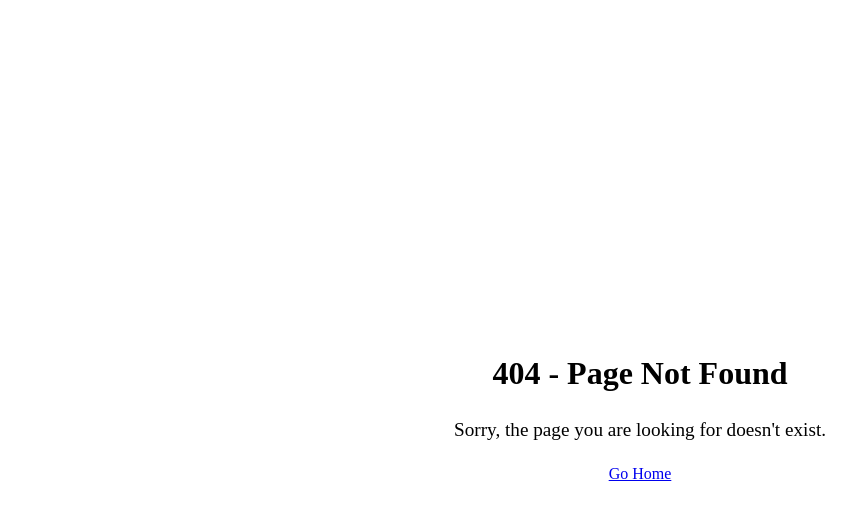
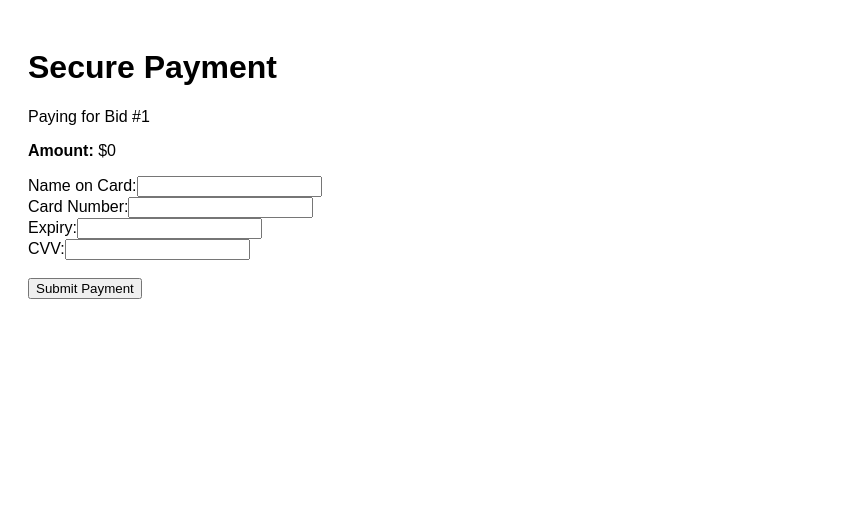
Before and after one commit to Amga20d/renohub, a React (Vite) app in the folder frontend/: page /pay/1 in a window 1280 px wide. Before the commit this address had no page. Shown: the top 520 px of the page, without its empty margins (0-860 px from the left). Built offline with nearby package versions, Linux system fonts and the light colour scheme.

Commit message:
Added Payment page and a button to dashboard

```diff
--- a/frontend/src/App.jsx
+++ b/frontend/src/App.jsx
@@ -15,7 +15,7 @@ const BidFormPage = lazy(() => import("./pages/BidFormPage"));
 // const SubmitReviewPage = lazy(() => import("./pages/SubmitReviewPage"));
 const MessagesPage = lazy(() => import("./pages/MessagesPage"));
 const ChatPage = lazy(() => import("./pages/ChatPage"));
-// const PaymentsPage = lazy(() => import("./pages/PaymentsPage"));
+const PaymentPage = lazy(() => import("./pages/PaymentPage"));
 // const InspectionsPage = lazy(() => import("./pages/InspectionsPage"));
 // const AdminUsersPage = lazy(() => import("./pages/AdminUsersPage"));
 // const AdminLogsPage = lazy(() => import("./pages/AdminLogsPage"));
@@ -40,8 +40,8 @@ function App() {
           <Route path="/bids" element={<MyBidsPage />} /> */}
           <Route path="/messages" element={<MessagesPage />} />
           <Route path="/messages/:id" element={<ChatPage />} />
-          {/* <Route path="/payments" element={<PaymentsPage />} />
-          <Route path="/inspections" element={<InspectionsPage />} />
+          <Route path="/pay/:bidId" element={<PaymentPage />} />
+          {/* <Route path="/inspections" element={<InspectionsPage />} />
           <Route path="/admin/users" element={<AdminUsersPage />} />
           <Route path="/admin/logs" element={<AdminLogsPage />} /> */}
           <Route path="/contractors" element={<ContractorPage />} />
--- a/frontend/src/components/BidCard.jsx
+++ b/frontend/src/components/BidCard.jsx
@@ -2,7 +2,7 @@ import React from 'react';
 import { getUserName } from '../helpers/utils';
 import { Link } from 'react-router-dom';
 
-const BidCard = ({ bid, users, onAccept, isAccepted }) => {
+const BidCard = ({ bid, users, onAccept, isAccepted, projectStatus }) => {
   const contractor = getUserName(bid.user_id, users);
 
   return (
@@ -10,17 +10,34 @@ const BidCard = ({ bid, users, onAccept, isAccepted }) => {
       <p>
         <strong>Contractor:</strong> {contractor} |
         <strong> Cost:</strong> ${bid.amount} |
-        <strong> Notes:</strong> {bid.notes} |
-        <strong> Status:</strong> {bid.status}
+        <strong> Notes:</strong> {bid.notes}
+        {projectStatus !== 'Bidding' && (
+          <>
+            | <strong> Status:</strong> {bid.status}
+          </>
+        )}
       </p>
+
       <div style={{ display: 'flex', gap: '10px' }}>
         <Link to={`/messages/${bid.user_id}`}>
           <button>Message Contractor</button>
         </Link>
-        {bid.status === 'Sent' && (
+
+        {bid.status === 'Sent' && projectStatus === 'Bidding' && (
           <button onClick={() => onAccept(bid.id)}>Accept Bid</button>
         )}
+
         {isAccepted && <span style={{ color: 'green', marginLeft: '10px' }}>✓ Accepted</span>}
+
+        {bid.status === 'Completed' && projectStatus === 'Completed' && (
+          <a
+            href={`/payments?bidId=${bid.id}`}
+            target="_blank"
+            rel="noopener noreferrer"
+          >
+            <button style={{ backgroundColor: '#28a745', color: '#fff' }}>Pay Now</button>
+          </a>
+        )}
       </div>
     </div>
   );
--- a/frontend/src/components/BidList.jsx
+++ b/frontend/src/components/BidList.jsx
@@ -1,7 +1,7 @@
 import React from 'react';
 import BidCard from './BidCard';
 
-const BidList = ({ bids, users, onAcceptBid, acceptedBidId }) => {
+const BidList = ({ bids, users, onAcceptBid, acceptedBidId, projectStatus }) => {
   return (
     <>
       {bids.map((bid) => (
@@ -11,6 +11,7 @@ const BidList = ({ bids, users, onAcceptBid, acceptedBidId }) => {
           users={users}
           onAccept={onAcceptBid}
           isAccepted={bid.id === acceptedBidId}
+          projectStatus={projectStatus}
         />
       ))}
     </>
--- a/frontend/src/pages/DashboardPage.jsx
+++ b/frontend/src/pages/DashboardPage.jsx
@@ -106,6 +106,7 @@ const DashboardPage = () => {
               users={users}
               onAcceptBid={(bidId) => handleAcceptBid(bidId, project.id)}
               acceptedBidId={acceptedBid?.id}
+              projectStatus={project.status}
             />
           </div>
         );
--- /dev/null
+++ b/frontend/src/pages/PaymentPage.jsx
@@ -0,0 +1,65 @@
+import React, { useState } from 'react';
+import { useParams } from 'react-router-dom';
+
+const dummyBids = [
+  { id: 9, amount: 5200 },
+  { id: 10, amount: 5300 }
+  // Add more bids as needed
+];
+
+const generateTransactionId = () => {
+  return Math.random().toString(36).substring(2, 12).toUpperCase();
+};
+
+const PaymentPage = () => {
+  const { bidId } = useParams();
+  const bid = dummyBids.find(b => b.id === parseInt(bidId));
+  const amount = bid ? bid.amount : 0;
+
+  const [form, setForm] = useState({ name: '', card: '', expiry: '', cvv: '' });
+  const [paid, setPaid] = useState(false);
+  const [txnId, setTxnId] = useState('');
+
+  const handleChange = (e) => {
+    setForm({ ...form, [e.target.name]: e.target.value });
+  };
+
+  const handleSubmit = (e) => {
+    e.preventDefault();
+    setTxnId(generateTransactionId());
+    setPaid(true);
+  };
+
+  return (
+    <div style={{ padding: '20px', fontFamily: 'Arial' }}>
+      <h1>Secure Payment</h1>
+      <p>Paying for Bid #{bidId}</p>
+      <p><strong>Amount:</strong> ${amount}</p>
+
+      {!paid ? (
+        <form onSubmit={handleSubmit} style={{ maxWidth: '400px' }}>
+          <label>Name on Card:</label>
+          <input type="text" name="name" value={form.name} onChange={handleChange} required /><br />
+
+          <label>Card Number:</label>
+          <input type="text" name="card" value={form.card} onChange={handleChange} required /><br />
+
+          <label>Expiry:</label>
+          <input type="text" name="expiry" value={form.expiry} onChange={handleChange} required /><br />
+
+          <label>CVV:</label>
+          <input type="text" name="cvv" value={form.cvv} onChange={handleChange} required /><br /><br />
+
+          <button type="submit">Submit Payment</button>
+        </form>
+      ) : (
+        <div style={{ marginTop: '20px', color: 'green' }}>
+          <h3>Payment Successful!</h3>
+          <p>Transaction ID: <strong>{txnId}</strong></p>
+        </div>
+      )}
+    </div>
+  );
+};
+
+export default PaymentPage;
```
